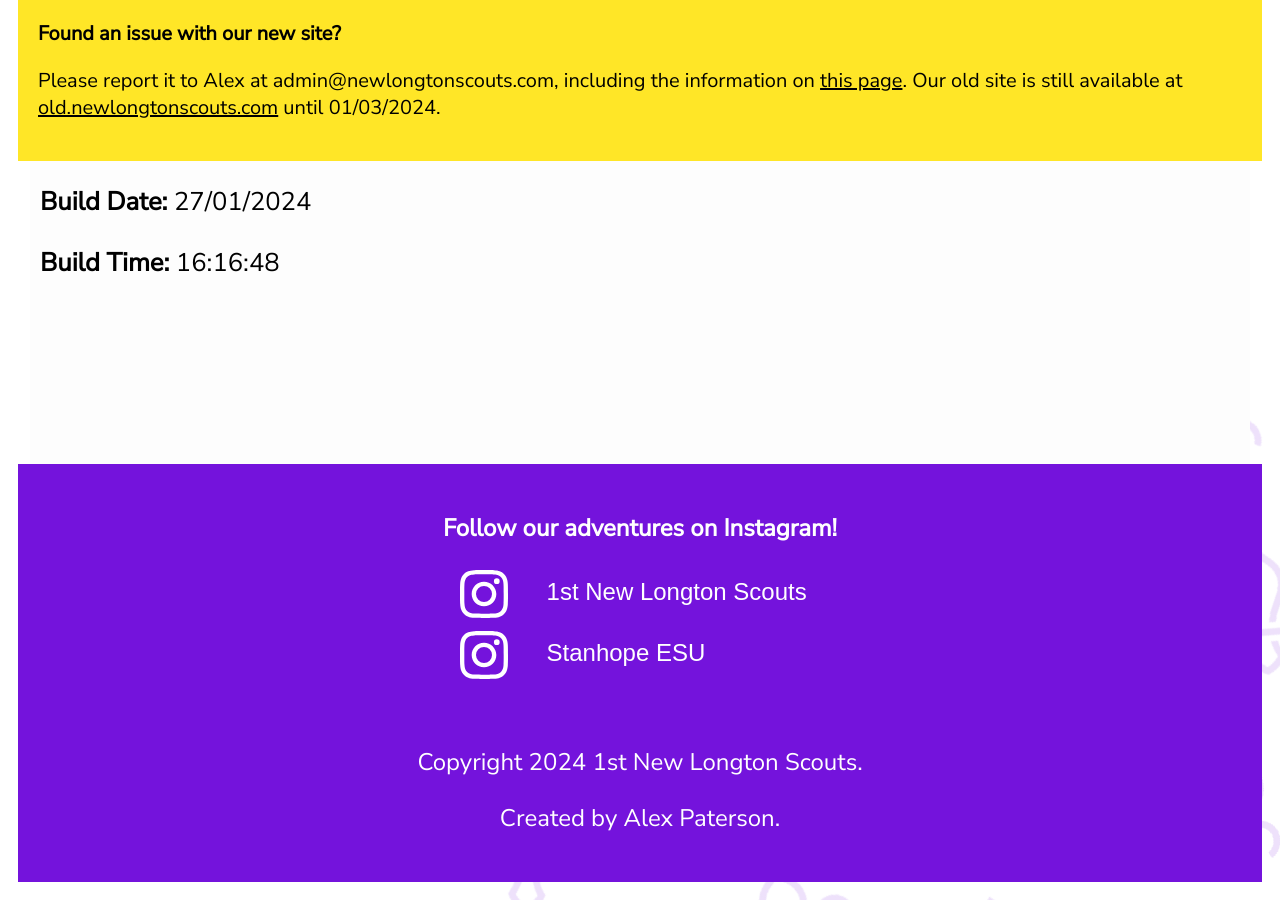
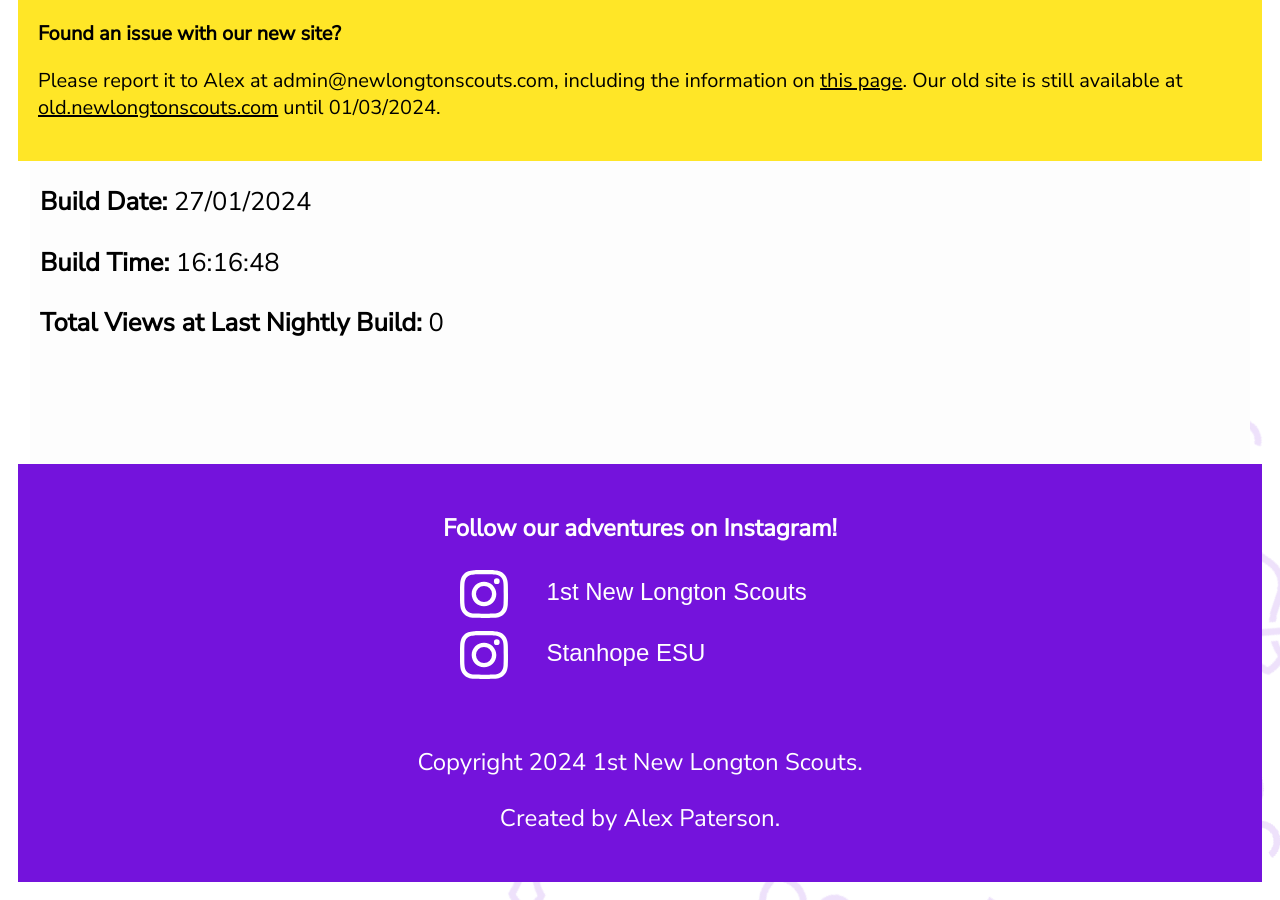
Before and after one commit to newlongtonscouts/newlongtonscouts.github.io, a Jekyll site: the page built from stats.html, in a window 1280 px wide and 900 px high, scrolled down 554 px. Built offline with Jekyll 4.4.1, drawn with Linux system fonts in a browser that asks for light colours.

Commit message:
Added View Counter to Build Job.

```diff
--- /dev/null
+++ b/_data/views.yml
@@ -0,0 +1 @@
+"total": 0
--- a/stats.html
+++ b/stats.html
@@ -14,3 +14,4 @@ colour: 7413dc
 <p><b>Site Version: </b><span id = "VersionNumber">Awaiting GitHub API...</span></p>
 <p><b>Build Date: </b>{{ site.time | date: "%d/%m/%Y" }}</p>
 <p><b>Build Time: </b>{{ site.time | date: "%H:%k:%S" }}</p>
+<p><b>Total Views at Last Nightly Build: </b>{{ site.data.views.total }}</p>
```
Also changed, not shown: .github/workflows/jekyll-gh-pages.yml, README.md.
